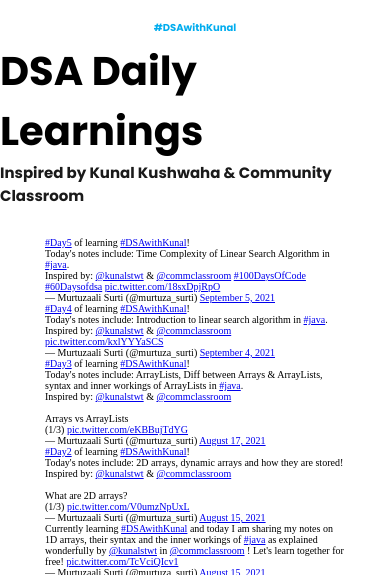
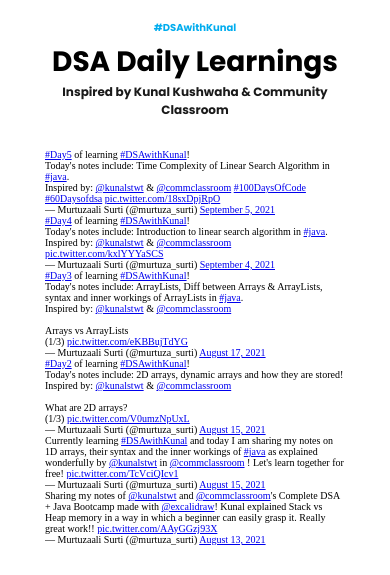
Before and after one commit to murtuzaalisurti/DSA-tweets, a plain HTML site: page index.html in a window 390 px wide. Shown: the top 575 px of the page. Drawn offline with nearby package versions, Linux system fonts and the light colour scheme.

Commit message:
fixed responsive bug

```diff
--- a/sass/styles.scss
+++ b/sass/styles.scss
@@ -14,6 +14,10 @@ body{
 }
 main{
     width: 100vw;
+}
+h1, h4, h6{
+    text-align: center;
+    padding: 0 3rem;
 }
 h6{
     margin-top: 2rem;
@@ -77,3 +81,12 @@ footer{
     text-decoration: none;
     color: black;
 }
+
+@media screen and (max-width: 50em) {
+    h1{
+        font-size: 2.8rem;
+    }
+    h4{
+        font-size: 1.2rem;
+    }
+}
```
Also changed, not shown: sass/styles.css.
